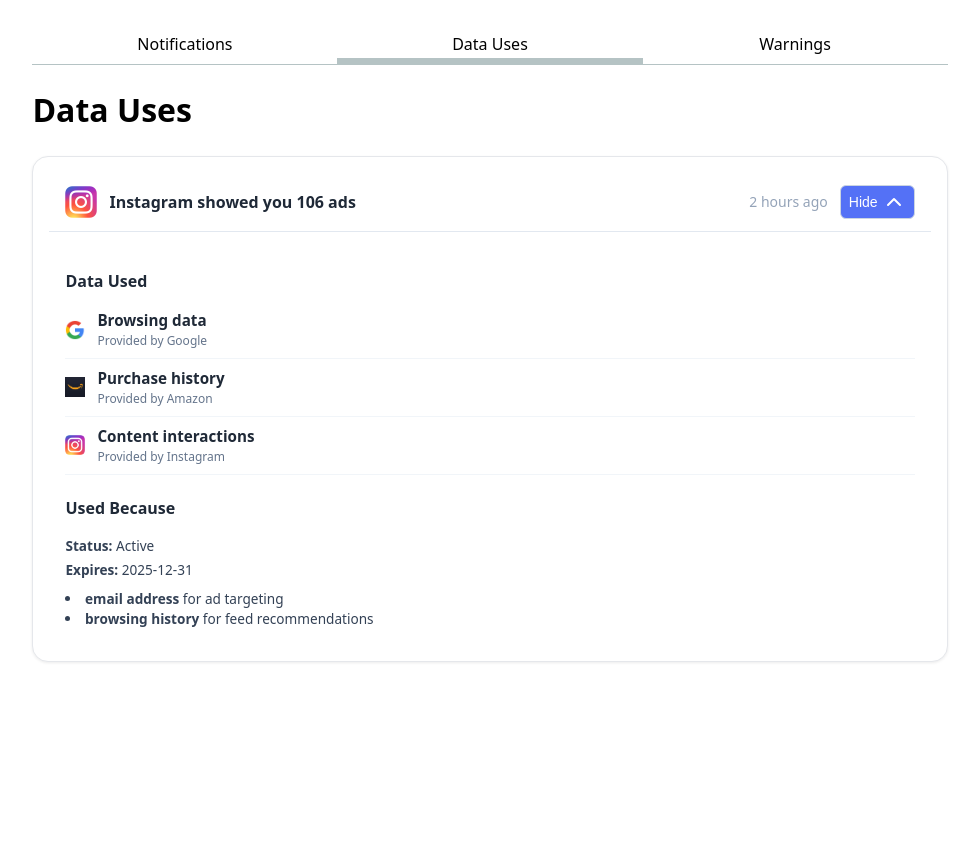
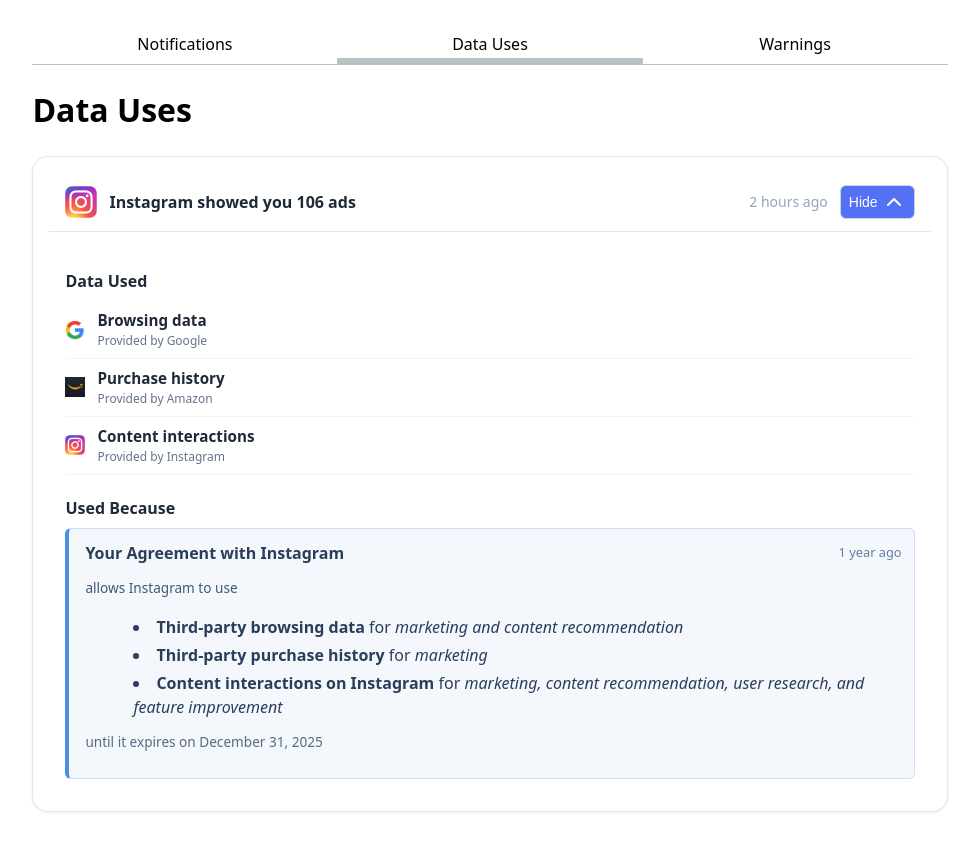
Before and after one commit to nicolatl/mytrace-web, a SvelteKit app: page /datauses in a window 1280 px wide. Both pictures are taken after a click on the button "See why". Shown: the whole page, without its empty margins (150-1129 px from the left). Before the commit the page ends 800 px from the top, so only its background shows below. Built offline with nearby package versions, Linux system fonts and the light colour scheme.

Commit message:
consent card format

```diff
--- a/src/lib/DataUse.svelte
+++ b/src/lib/DataUse.svelte
@@ -50,14 +50,21 @@
     </ul>
 
     <h4>Used Because</h4>
-    <div class="consent-info">
-      <p><strong>Status:</strong> {data.context.basis.status}</p>
-      <p><strong>Expires:</strong> {data.context.basis.expiry}</p>
-      <ul>
+    <div class="consent-card">
+      <div class="consent-header">
+        <h5>Your Agreement with {data.context.controller}</h5>
+        <span class="consent-timestamp">{data.context.basis.timestamp}</span>
+      </div>
+
+      <p class="consent-intro">allows {data.context.controller} to use</p>
+
+      <ul class="consent-terms">
         {#each data.context.basis.terms as [datum, purpose]}
-          <li><strong>{datum}</strong> for {purpose}</li>
+          <li><strong>{datum}</strong> for <em>{purpose}</em></li>
         {/each}
       </ul>
+
+      <p class="consent-expiry">until it expires on {data.context.basis.expiry}</p>
     </div>
 
   </div>
--- a/src/routes/datauses/+page.svelte
+++ b/src/routes/datauses/+page.svelte
@@ -26,11 +26,13 @@
     basis: {
       controller: "Instagram",
       status: "Active",
-      expiry: "2025-12-31",
+      expiry: "December 31, 2025",
       terms: [
-        ["email address", "ad targeting"],
-        ["browsing history", "feed recommendations"]
-      ]
+        ["Third-party browsing data", "marketing and content recommendation"],
+        ["Third-party purchase history", "marketing"],
+        ["Content interactions on Instagram", "marketing, content recommendation, user research, and feature improvement"]
+      ],
+      timestamp: "1 year ago"
     }
   },
   timestamp: "2 hours ago"
--- a/static/style.css
+++ b/static/style.css
@@ -134,23 +134,55 @@
   color: #64748b;
 }
 
-.consent-info {
-  margin-top: 1rem;
+.consent-card {
+  border: 1px solid #c9def4;
+  padding: 0.75rem;
+  border-radius: 6px;
+  background-color: #f4f8fc;
+  margin-top: 0.5rem;
+  position: relative;
+  overflow: hidden;
+  padding-left: 1rem;
+  border-left: 4px solid #4a90e2;
 }
 
-.consent-info p {
-  margin: 0.25rem 0;
-  font-size: 0.85rem;
-  color: #334155;
+.consent-header {
+  display: flex;
+  justify-content: space-between;
+  align-items: center;
+  margin-bottom: 0.5rem;
 }
 
-.consent-info ul {
-  list-style: disc inside;
-  margin: 0.5rem 0 0 0;
-  padding: 0;
+.consent-header h5 {
+  font-size: 1rem;
+  font-weight: 600;
+  margin: 0;
+  color: #2a3e5c;
 }
 
-.consent-info li {
+.consent-timestamp {
+  font-size: 0.8rem;
+  color: #607d9d;
+}
+
+.consent-intro {
   font-size: 0.85rem;
-  color: #334155;
+  margin-bottom: 0.5rem;
+  color: #3f5873;
 }
+
+.consent-terms {
+  list-style: disc inside;
+  margin-bottom: 0.5rem;
+  color: #2a3e5c;
+}
+
+.consent-terms li {
+  margin-left: 0.5rem;
+  margin-bottom: 0.25rem;
+}
+
+.consent-expiry {
+  font-size: 0.85rem;
+  color: #556b84;
+}
```
